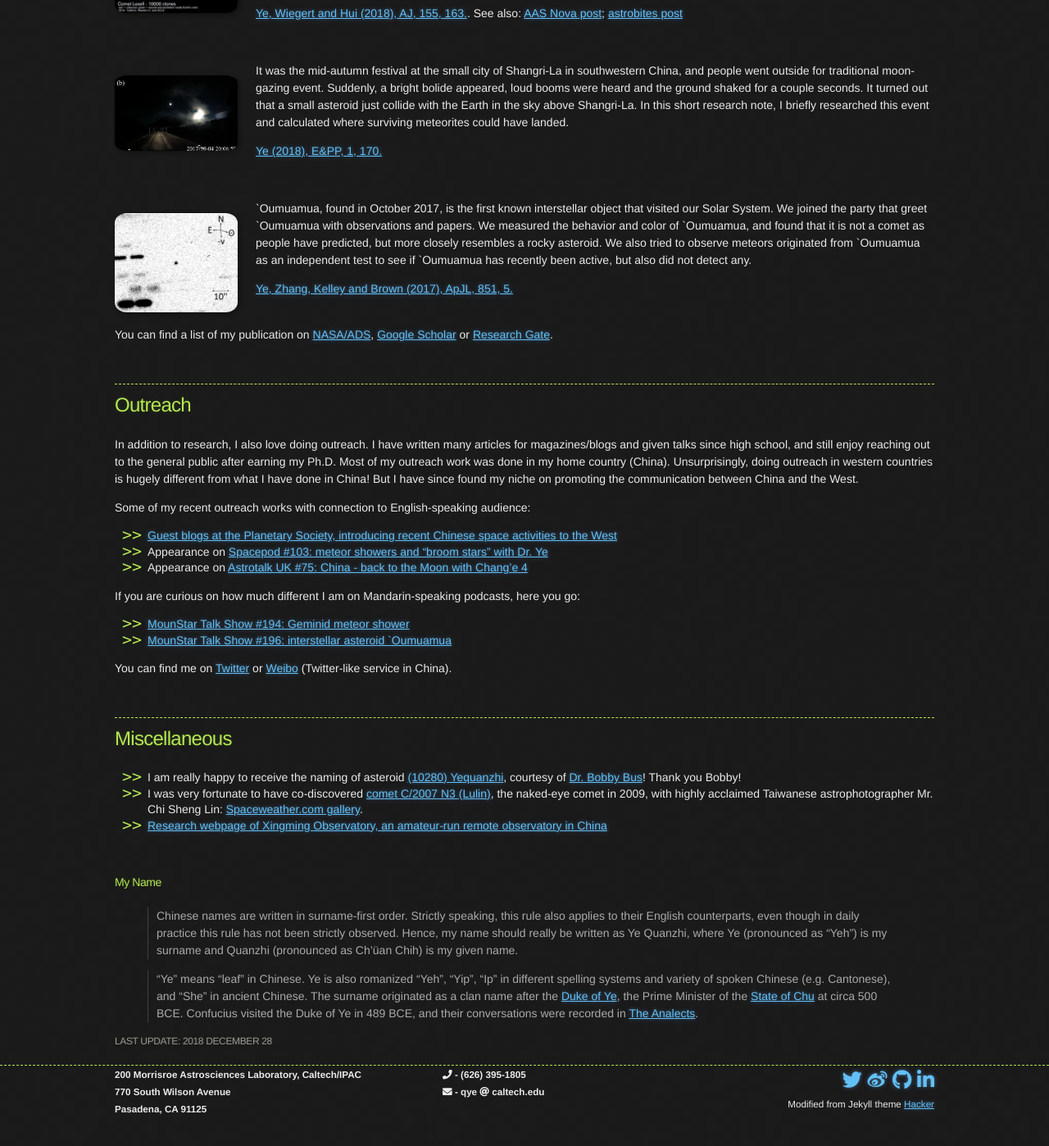
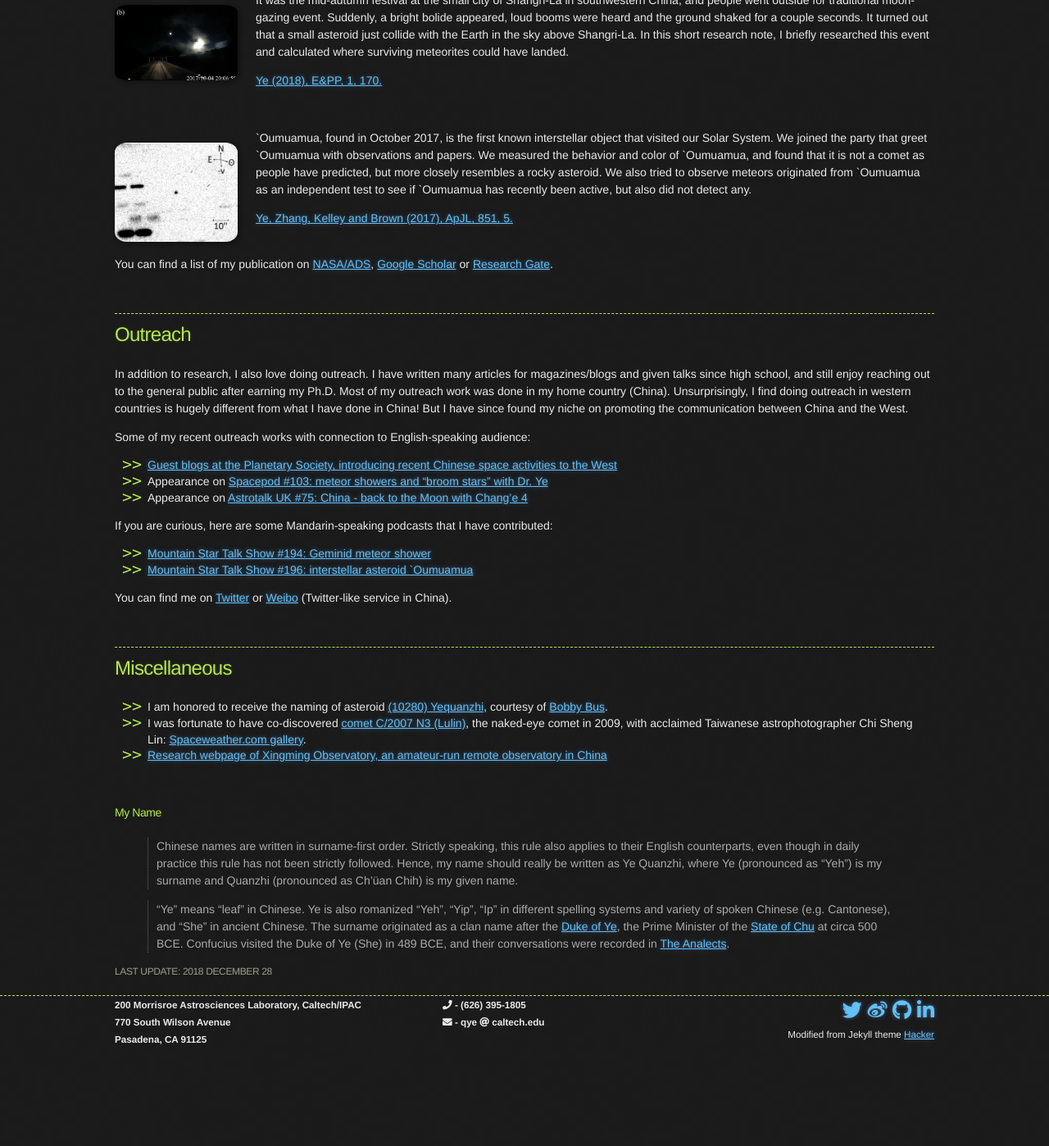
Before and after one commit to Yeqzids/Yeqzids.GitHub.io, a Jekyll site: the page built from index.md, in a window 1280 px wide and 1400 px high, scrolled down 1430 px. Shown: the whole window at 82% size. Built offline with Jekyll 4.4.1, drawn with Linux system fonts in a browser that asks for light colours; nearby versions of some CDN libraries; after the commit the page ends 2745 px from its top, so only the background shows below that; some of the changed text lies outside the part shown.

Commit message:
Update index.md

```diff
--- a/index.md
+++ b/index.md
@@ -88,7 +85,7 @@ It was the mid-autumn festival at the small city of Shangri-La in southwestern C
 
 ## Outreach
 
-In addition to research, I also love doing outreach. I have written many articles for magazines/blogs and given talks since high school, and still enjoy reaching out to the general public after earning my Ph.D. Most of my outreach work was done in my home country (China). Unsurprisingly, doing outreach in western countries is hugely different from what I have done in China! But I have since found my niche on promoting the communication between China and the West.
+In addition to research, I also love doing outreach. I have written many articles for magazines/blogs and given talks since high school, and still enjoy reaching out to the general public after earning my Ph.D. Most of my outreach work was done in my home country (China). Unsurprisingly, I find doing outreach in western countries is hugely different from what I have done in China! But I have since found my niche on promoting the communication between China and the West.
 
 Some of my recent outreach works with connection to English-speaking audience:
 
@@ -96,10 +93,10 @@ Some of my recent outreach works with connection to English-speaking audience:
 * Appearance on [Spacepod #103: meteor showers and "broom stars" with Dr. Ye](https://www.listentospacepod.com/episodes/2017/7/16/103-meteor-showers-and-broom-stars-with-dr-ye)
 * Appearance on [Astrotalk UK #75: China - back to the Moon with Chang'e 4](https://astrotalkuk.org/episode-75-china-back-to-the-moon-with-chang-e-4/)
 
-If you are curious on how much different I am on Mandarin-speaking podcasts, here you go:
+If you are curious, here are some Mandarin-speaking podcasts that I have contributed:
 
-* [MounStar Talk Show #194: Geminid meteor shower](https://player.fm/series/series-106962/no194)
-* [MounStar Talk Show #196: interstellar asteroid `Oumuamua](https://player.fm/series/series-106962/no196-oumuamua)
+* [Mountain Star Talk Show #194: Geminid meteor shower](https://player.fm/series/series-106962/no194)
+* [Mountain Star Talk Show #196: interstellar asteroid `Oumuamua](https://player.fm/series/series-106962/no196-oumuamua)
 
 You can find me on [Twitter](https://twitter.com/Yeqzids) or [Weibo](https://www.weibo.com/1705147594) (Twitter-like service in China).
 
@@ -108,15 +105,15 @@ You can find me on [Twitter](https://twitter.com/Yeqzids) or [Weibo](https://www
 
 ## Miscellaneous
 
-* I am really happy to receive the naming of asteroid [(10280) Yequanzhi](https://ssd.jpl.nasa.gov/sbdb.cgi?sstr=10280;old=0;orb=1;cov=0;log=0;cad=0#orb), courtesy of [Dr. Bobby Bus](https://www.ifa.hawaii.edu/users/sjb/default/bus.shtml)! Thank you Bobby!
-* I was very fortunate to have co-discovered [comet C/2007 N3 (Lulin)](https://en.wikipedia.org/wiki/Comet_Lulin), the naked-eye comet in 2009, with highly acclaimed Taiwanese astrophotographer Mr. Chi Sheng Lin: [Spaceweather.com gallery](http://www.spaceweather.com/comets/gallery_lulin.htm).
+* I am honored to receive the naming of asteroid [(10280) Yequanzhi](https://ssd.jpl.nasa.gov/sbdb.cgi?sstr=10280;old=0;orb=1;cov=0;log=0;cad=0#orb), courtesy of [Bobby Bus](https://www.ifa.hawaii.edu/users/sjb/default/bus.shtml).
+* I was fortunate to have co-discovered [comet C/2007 N3 (Lulin)](https://en.wikipedia.org/wiki/Comet_Lulin), the naked-eye comet in 2009, with acclaimed Taiwanese astrophotographer Chi Sheng Lin: [Spaceweather.com gallery](http://www.spaceweather.com/comets/gallery_lulin.htm).
 * [Research webpage of Xingming Observatory, an amateur-run remote observatory in China](http://www.astro.caltech.edu/~qye/xingming.html)
 
 <br>
 #### My Name
 
-> Chinese names are written in surname-first order. Strictly speaking, this rule also applies to their English counterparts, even though in daily practice this rule has not been strictly observed. Hence, my name should really be written as Ye Quanzhi, where Ye (pronounced as "Yeh") is my surname and Quanzhi (pronounced as Ch'üan Chih) is my given name.
+> Chinese names are written in surname-first order. Strictly speaking, this rule also applies to their English counterparts, even though in daily practice this rule has not been strictly followed. Hence, my name should really be written as Ye Quanzhi, where Ye (pronounced as "Yeh") is my surname and Quanzhi (pronounced as Ch'üan Chih) is my given name.
 
-> "Ye" means "leaf" in Chinese. Ye is also romanized "Yeh", "Yip", "Ip" in different spelling systems and variety of spoken Chinese (e.g. Cantonese), and "She" in ancient Chinese. The surname originated as a clan name after the [Duke of Ye](https://en.wikipedia.org/wiki/Duke_of_Ye), the Prime Minister of the [State of Chu](https://en.wikipedia.org/wiki/Chu_(state)) at circa 500 BCE. Confucius visited the Duke of Ye in 489 BCE, and their conversations were recorded in [The Analects](https://ctext.org/analects/zi-lu).
+> "Ye" means "leaf" in Chinese. Ye is also romanized "Yeh", "Yip", "Ip" in different spelling systems and variety of spoken Chinese (e.g. Cantonese), and "She" in ancient Chinese. The surname originated as a clan name after the [Duke of Ye](https://en.wikipedia.org/wiki/Duke_of_Ye), the Prime Minister of the [State of Chu](https://en.wikipedia.org/wiki/Chu_(state)) at circa 500 BCE. Confucius visited the Duke of Ye (She) in 489 BCE, and their conversations were recorded in [The Analects](https://ctext.org/analects/zi-lu).
 
 ###### Last update: 2018 December 28
```
Also changed, not shown: other parts of index.md (+6 -9 lines).
